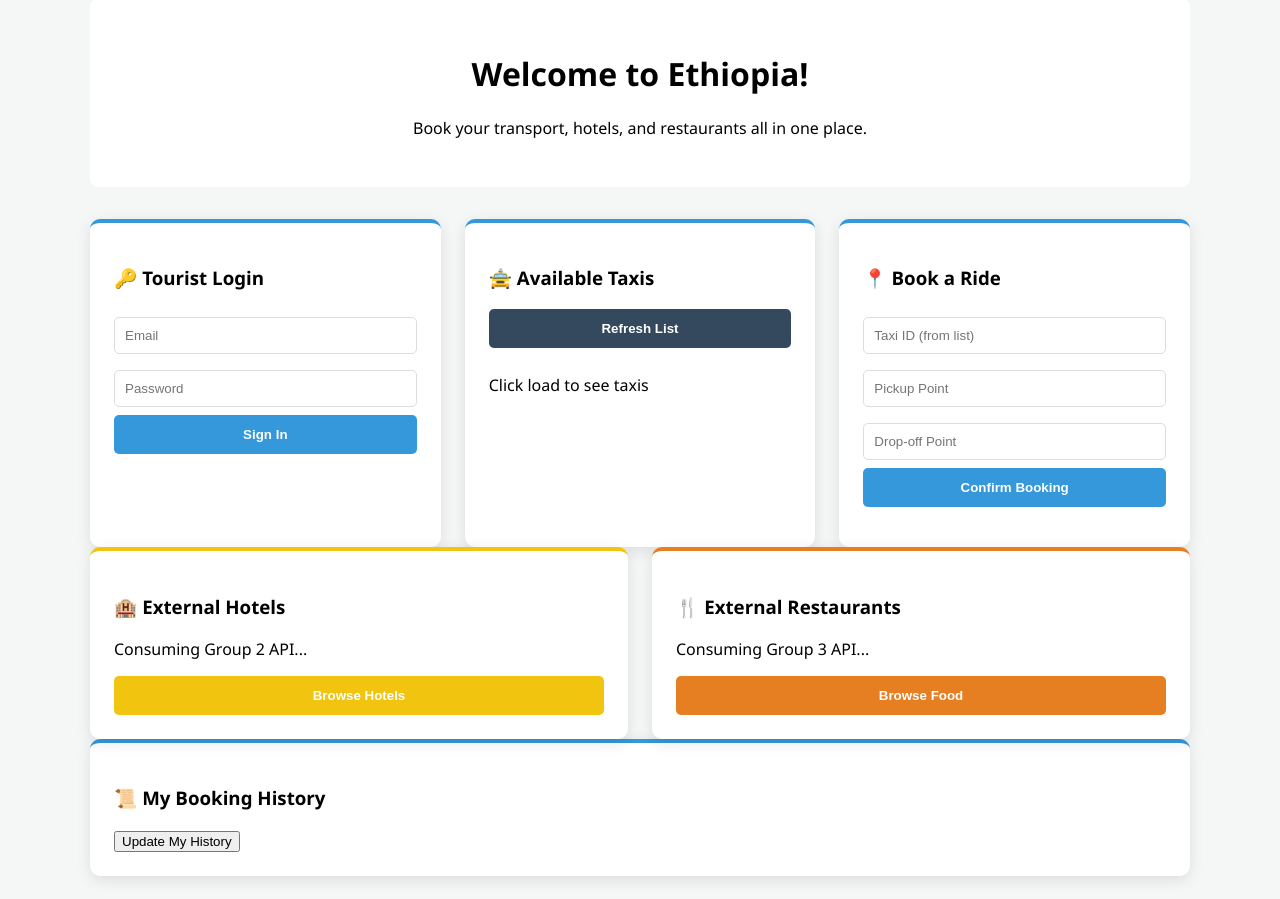
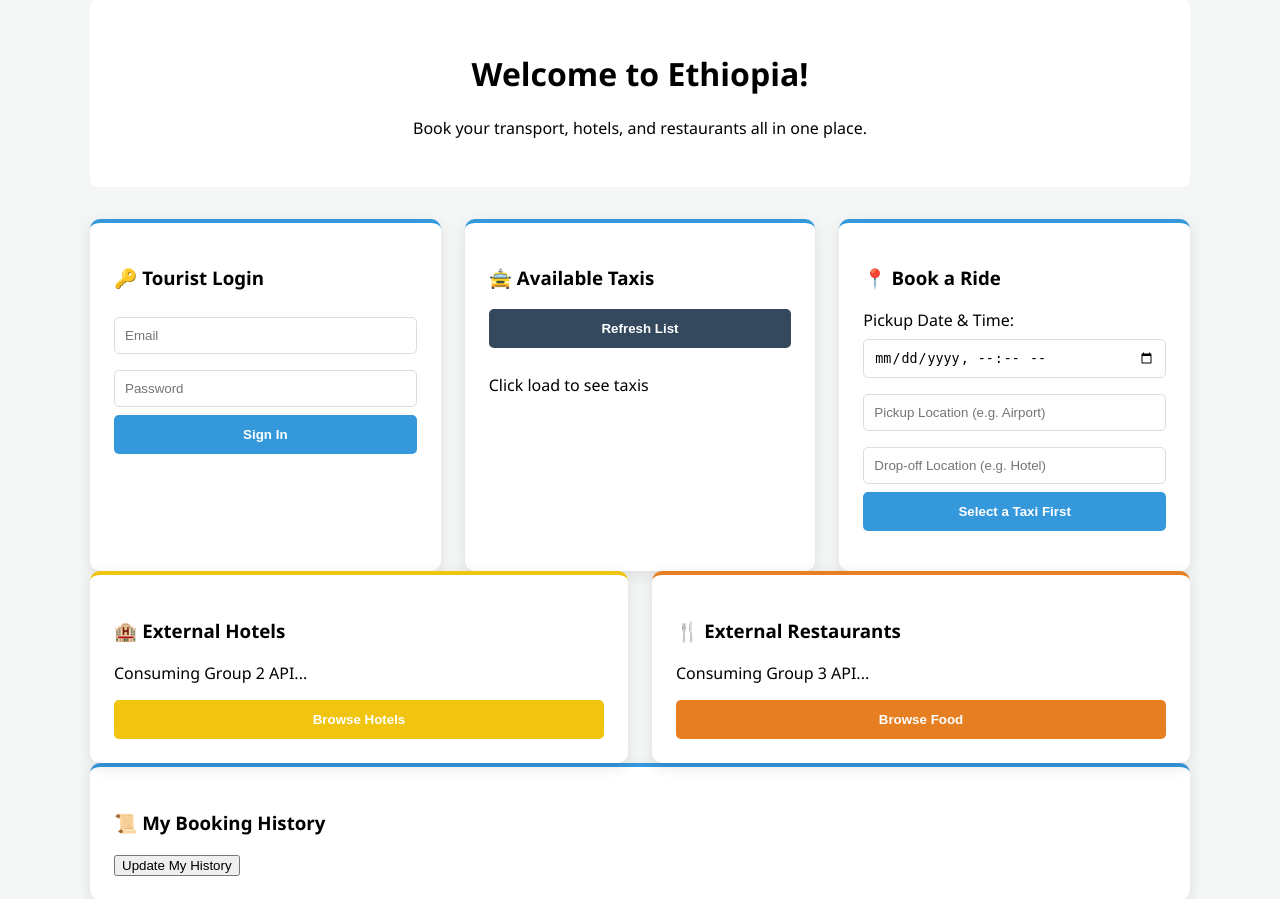
Before and after one commit to mgarikalfn/Tourism-Management-System-Taxi-Service-Module, a PHP site: page /public/tourist.html in a window 1280 px wide. Shown: the part 138-1037 px from the top of the page. Run offline with PHP 8.4, Linux system fonts and the light colour scheme.

Commit message:
updated the ui with css and js , added date and time for booking taxi

```diff
--- a/public/css/style.css
+++ b/public/css/style.css
@@ -95,3 +95,30 @@ input {
     background: #2ecc71;
     color: white;
 }
+
+/* New styles for selection */
+.selected-taxi-banner {
+    background: #e8f4fd;
+    border: 2px solid var(--accent);
+    padding: 10px;
+    border-radius: 5px;
+    margin-bottom: 15px;
+    display: none; /* Hidden until a taxi is picked */
+}
+
+input[type="datetime-local"] {
+    cursor: pointer;
+}
+
+.btn-select {
+    background: var(--accent);
+    color: white;
+    border: none;
+    padding: 8px 15px;
+    border-radius: 4px;
+    cursor: pointer;
+}
+
+.hidden-field {
+    display: none;
+}
--- a/public/js/main.js
+++ b/public/js/main.js
@@ -21,47 +21,6 @@ function login() {
     });
 }
 
-// 2. Load Internal Taxis (Provider functionality)
-function loadTaxis() {
-    fetch(`${API}/taxi/list_taxis.php`)
-    .then(res => res.json())
-    .then(data => {
-        const container = document.getElementById('taxiList');
-        container.innerHTML = "";
-        data.data.forEach(t => {
-            container.innerHTML += `
-                <div class="item-card">
-                    <div>
-                        <strong>${t.vehicle_type}</strong> (ID: ${t.id})<br>
-                        <small>Driver: ${t.driver_name}</small>
-                    </div>
-                    <div><span class="badge">$${t.price_per_km}/km</span></div>
-                </div>`;
-        });
-    });
-}
-
-// 3. Create Booking
-function bookTaxi() {
-    const payload = {
-        taxi_id: document.getElementById('taxiId').value,
-        pickup_location: document.getElementById('pickup').value,
-        dropoff_location: document.getElementById('dropoff').value
-    };
-
-    fetch(`${API}/booking/create_booking.php`, {
-        method: "POST",
-        headers: { "Content-Type": "application/json" },
-        body: JSON.stringify(payload)
-    })
-    .then(res => res.json())
-    .then(data => {
-        const msg = document.getElementById('bookMsg');
-        msg.innerText = data.message;
-        msg.style.color = data.success ? "green" : "red";
-        if(data.success) loadBookings();
-    });
-}
 
 // 4. View Booking History
 function loadBookings() {
@@ -93,3 +52,80 @@ function consumeExternal(type) {
 function logout() {
     fetch(`${API}/auth/logout.php`).then(() => window.location.reload());
 }
+
+// Function called when user clicks "Book Now" on a taxi card
+function selectTaxi(id, name) {
+    // 1. Store the ID in the hidden input
+    document.getElementById('taxiId').value = id;
+
+    // 2. Update the UI to show what was selected
+    const banner = document.getElementById('selectionBanner');
+    const displayName = document.getElementById('displayTaxiName');
+    const confirmBtn = document.getElementById('confirmBtn');
+
+    banner.style.display = 'block';
+    displayName.innerText = name;
+
+    // 3. Enable the button
+    confirmBtn.disabled = false;
+    confirmBtn.innerText = "Confirm Booking for " + name;
+
+    // 4. Smooth scroll to form
+    document.getElementById('booking-section').scrollIntoView({behavior: 'smooth'});
+}
+
+// Updated loadTaxis to use the select button
+function loadTaxis() {
+    fetch(`${API}/taxi/list_taxis.php`)
+    .then(res => res.json())
+    .then(data => {
+        const container = document.getElementById('taxiList');
+        container.innerHTML = "";
+        data.data.forEach(t => {
+            container.innerHTML += `
+                <div class="item-card">
+                    <div>
+                        <strong>${t.vehicle_type}</strong><br>
+                        <small>Driver: ${t.driver_name} | $${t.price_per_km}/km</small>
+                    </div>
+                    <button class="btn-select" onclick="selectTaxi(${t.id}, '${t.vehicle_type}')">
+                        Select
+                    </button>
+                </div>`;
+        });
+    });
+}
+
+function bookTaxi() {
+    const payload = {
+        taxi_id: document.getElementById('taxiId').value,
+        pickup_location: document.getElementById('pickup').value,
+        dropoff_location: document.getElementById('dropoff').value,
+        pickup_time: document.getElementById('pickup_time').value // The date picker value
+    };
+
+    if(!payload.pickup_time) {
+        alert("Please select a date and time");
+        return;
+    }
+
+    fetch(`${API}/booking/create_booking.php`, {
+        method: "POST",
+        headers: { "Content-Type": "application/json" },
+        body: JSON.stringify(payload)
+    })
+    .then(res => res.json())
+    .then(data => {
+        const msg = document.getElementById('bookMsg');
+        msg.innerText = data.message;
+        if(data.success) {
+            msg.style.color = "green";
+            loadBookings(); // Refresh history
+            // Reset form
+            document.getElementById('selectionBanner').style.display = 'none';
+            document.getElementById('confirmBtn').disabled = true;
+        } else {
+            msg.style.color = "red";
+        }
+    });
+}
--- a/public/tourist.html
+++ b/public/tourist.html
@@ -39,14 +39,24 @@
             </div>
         </div>
 
-        <div class="card">
-            <h3>📍 Book a Ride</h3>
-            <input type="number" id="taxiId" placeholder="Taxi ID (from list)">
-            <input type="text" id="pickup" placeholder="Pickup Point">
-            <input type="text" id="dropoff" placeholder="Drop-off Point">
-            <button class="btn-main" onclick="bookTaxi()">Confirm Booking</button>
-            <p id="bookMsg" class="status-text"></p>
-        </div>
+        <div class="card" id="booking-section">
+    <h3>📍 Book a Ride</h3>
+
+    <div id="selectionBanner" class="selected-taxi-banner">
+        <span>Selected Taxi: </span><strong id="displayTaxiName">None</strong>
+    </div>
+
+    <input type="hidden" id="taxiId">
+
+    <label for="pickup_time">Pickup Date & Time:</label>
+    <input type="datetime-local" id="pickup_time">
+
+    <input type="text" id="pickup" placeholder="Pickup Location (e.g. Airport)">
+    <input type="text" id="dropoff" placeholder="Drop-off Location (e.g. Hotel)">
+
+    <button class="btn-main" id="confirmBtn" onclick="bookTaxi()" disabled>Select a Taxi First</button>
+    <p id="bookMsg" class="status-text"></p>
+</div>
     </div>
 
     <div class="grid external-section">
```
Also changed, not shown: api/booking/create_booking.php (+13 -19 lines).
